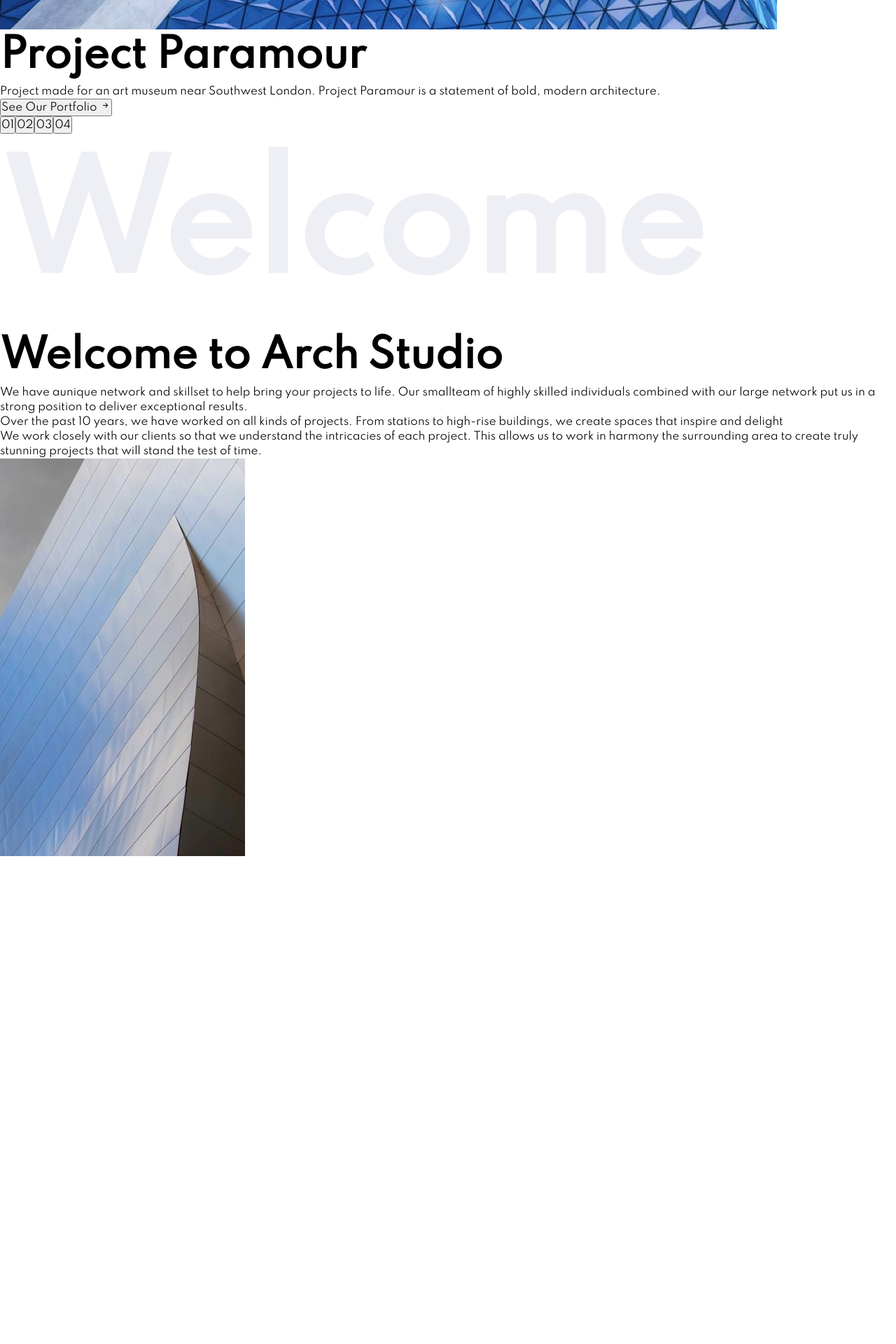
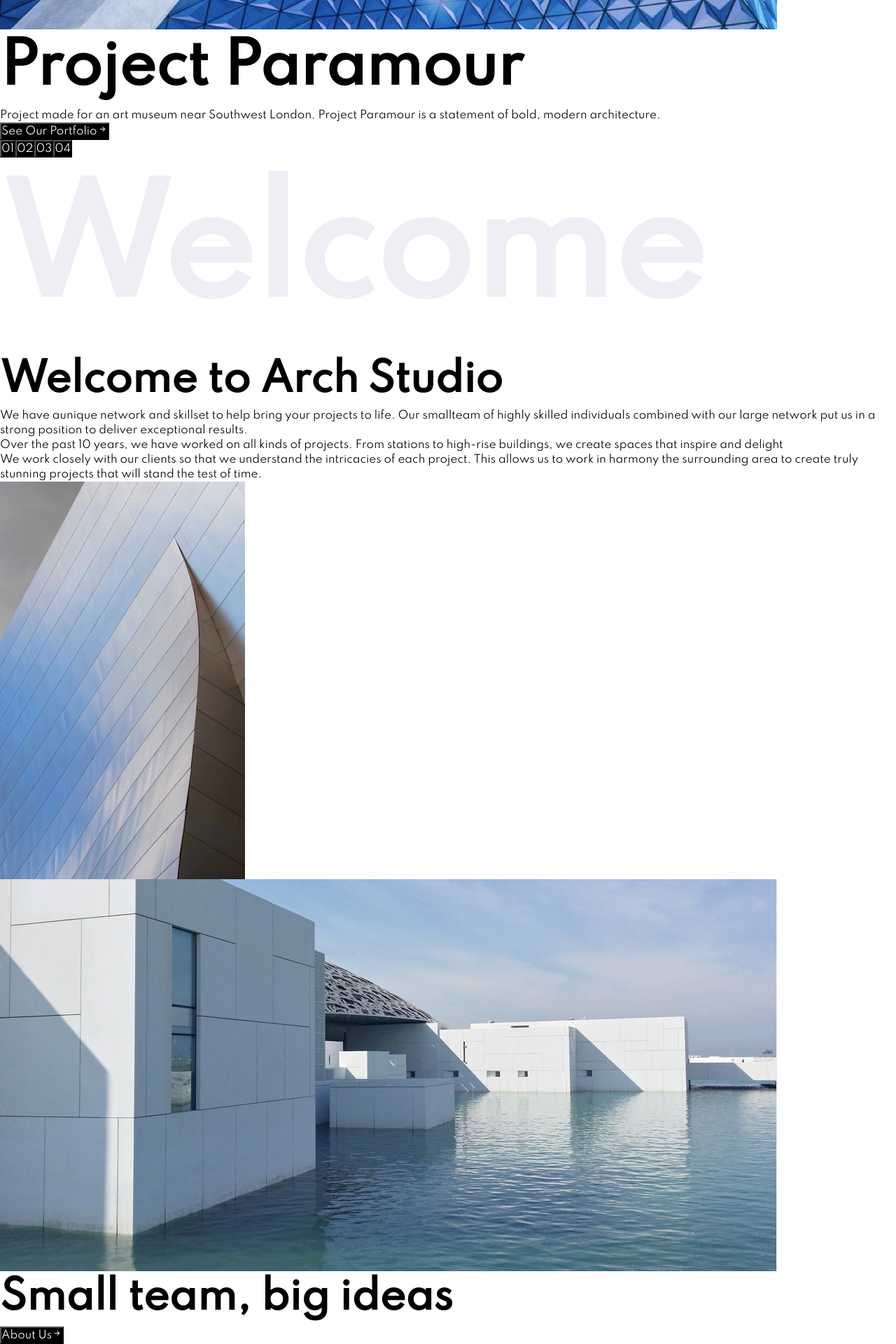
Before and after one commit to Kl3va/arch-studio, a React (Create React App) app: page / in a window 1280 px wide. Shown: the part 781-2701 px from the top of the page at 70% size. Before the commit the page ends 2004 px from the top, so only its background shows below. Built offline with nearby package versions, Linux system fonts and the light colour scheme.

Commit message:
updated about section of home and refactored button component for reusability

```diff
--- a/src/App.js
+++ b/src/App.js
@@ -6,7 +6,7 @@ import Contact from "./pages/contact/Contact";
 import Portfolio from "./pages/portfolio/Portfolio";
 import Navbar from "./pages/home/Navbar";
 
-import { navbar } from "./data/homeData/homeHeader";
+import { navbar } from "./data/homeData/homeData";
 
 function App() {
   return (
--- /dev/null
+++ b/src/pages/button.js
@@ -0,0 +1,12 @@
+import React from "react";
+
+const Button = ({ className, text, children }) => {
+  return (
+    <button className={className}>
+      {text}
+      {children}
+    </button>
+  );
+};
+
+export default Button;
--- a/src/pages/home/Header.js
+++ b/src/pages/home/Header.js
@@ -1,5 +1,6 @@
 import React, { useState } from "react";
 import { BsArrowRightShort } from "react-icons/bs";
+import Button from "../button";
 
 const Header = ({ btnText, btnGroupText, mainContents }) => {
   const [value, setValue] = useState(0);
@@ -13,22 +14,18 @@ const Header = ({ btnText, btnGroupText, mainContents }) => {
         <picture className="header-image">
           <source media="(max-width: 573px)" srcSet={tabletImg} />
           <source media="(max-width: 375px)" srcSet={mobileImg} />
-          <img loading="lazy" src={desktopImg} alt="project-img" />
+          <img loading="lazy" src={desktopImg} alt="project image" />
         </picture>
         <div>
-          <h1 className="heading-small">{heading}</h1>
+          <h1 className="heading-medium">{heading}</h1>
           <p className="text-secondary">{paragraph}</p>
-          <button className="btn-large">
-            {btnText} <BsArrowRightShort />
-          </button>
+          <Button className="btn-large" text={btnText}>
+            <BsArrowRightShort />
+          </Button>
         </div>
         <div className="tab-btns">
           {btnGroupText.map((btn, index) => {
-            return (
-              <button key={index} className="btn-small">
-                {btn}
-              </button>
-            );
+            return <Button key={index} className="btn-small" text={btn} />;
           })}
         </div>
       </div>
--- a/src/pages/home/Home.js
+++ b/src/pages/home/Home.js
@@ -2,9 +2,10 @@ import React from "react";
 //Components
 import Header from "./Header";
 import Welcome from "./Welcome";
+import HomeAbout from "./HomeAbout";
 
 //data
-import { header, subHeader } from "../../data/homeData/homeHeader";
+import { header, subHeader, about } from "../../data/homeData/homeData";
 
 const Home = () => {
   return (
@@ -12,6 +13,7 @@ const Home = () => {
       <Header {...header} />
       <main>
         <Welcome {...subHeader} />
+        <HomeAbout {...about} />
       </main>
     </>
   );
--- /dev/null
+++ b/src/pages/home/HomeAbout.js
@@ -0,0 +1,25 @@
+import React from "react";
+import Button from "../button";
+import { BsArrowRightShort } from "react-icons/bs";
+
+const HomeAbout = ({ heading, btnText, desktopImg, tabletImg, mobileImg }) => {
+  return (
+    <section className="section">
+      <div className="home-about">
+        <picture className="home-about__image">
+          <source media="(max-width: 573px)" srcSet={tabletImg} />
+          <source media="(max-width: 375px)" srcSet={mobileImg} />
+          <img loading="lazy" src={desktopImg} alt="small ideas image" />
+        </picture>
+        <div className="home-about__content">
+          <h2 className="heading-small">{heading}</h2>
+          <Button className="btn-small" text={btnText}>
+            <BsArrowRightShort />
+          </Button>
+        </div>
+      </div>
+    </section>
+  );
+};
+
+export default HomeAbout;
--- a/src/sass/_base.scss
+++ b/src/sass/_base.scss
@@ -63,6 +63,16 @@ picture {
   display: block;
 }
 
+.btn-large {
+  background-color: black;
+  color: white;
+}
+
+.btn-small {
+  background-color: black;
+  color: white;
+}
+
 body {
   background-color: $color-primary;
   font-family: $font-secondary;
```
Also changed, not shown: src/data/homeData/homeData.js (renamed from src/data/homeData/homeHeader.js).
